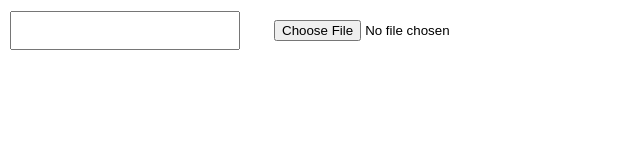
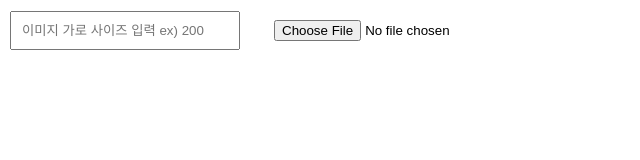
Before and after one commit to hyundai-sangho/resize_compress_image, a plain HTML site: page index.html in a window 1280 px wide. Shown: the whole page, without its empty margins (0-640 px from the left). Drawn offline with Linux system fonts and the light colour scheme.

Commit message:
이미지 가로 크기 인풋창 placeholder 추가

```diff
--- a/index.html
+++ b/index.html
@@ -8,7 +8,7 @@
 		<link rel="stylesheet" href="style.css" />
 	</head>
 	<body>
-		<input type="text" id="imageWidthSize" />
+		<input type="text" id="imageWidthSize" placeholder="이미지 가로 사이즈 입력 ex) 200" />
 		<input type="file" id="input" accept=".jpg, .jpeg, .png" />
 
 		<div id="wrapper"></div>
```
